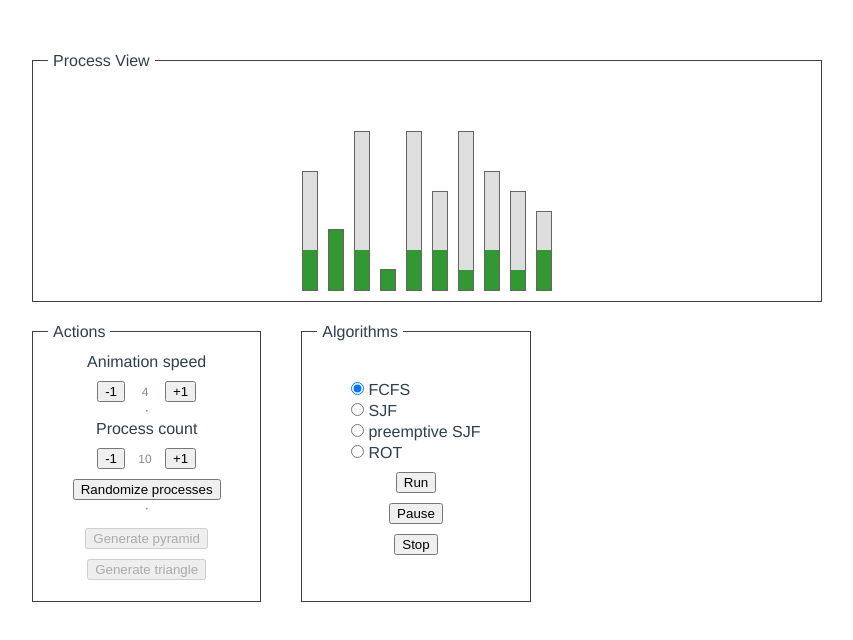
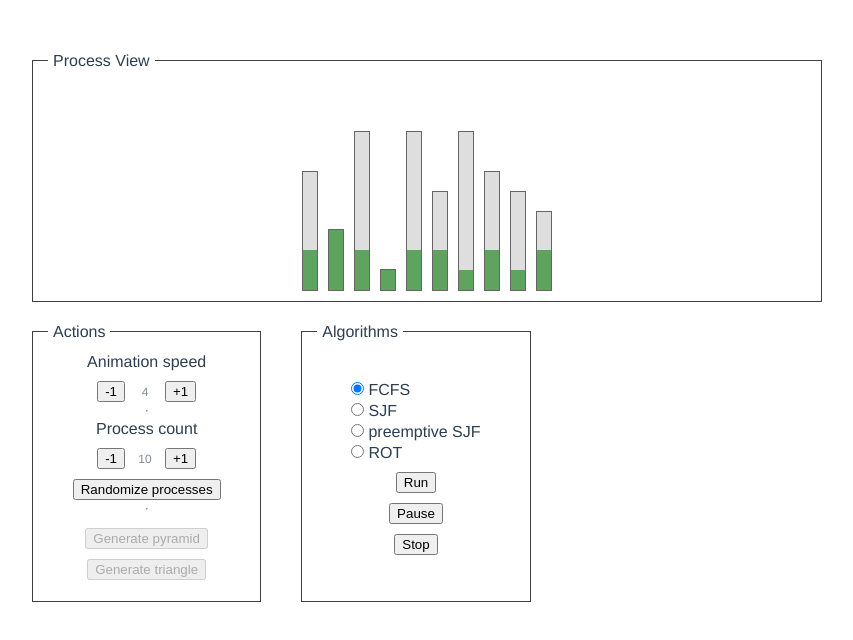
Before and after one commit to Kartm/processor-scheduling, a Vue app: page / in a window 1280 px wide. Shown: the top 640 px of the page, without its empty margins (224-1077 px from the left). Built offline with nearby package versions, Linux system fonts and the light colour scheme.

Commit message:
Refactoring

```diff
--- a/src/App.vue
+++ b/src/App.vue
@@ -137,7 +137,7 @@ export default class App extends Vue {
     return {
       id: `asdasdasdasdasd`,
       neededTime: Math.floor(Math.random() * 10) + 1,
-      usedTime: Math.floor(Math.random() * 4) + 1,
+      timeLeft: Math.floor(Math.random() * 4) + 1,
       totalWaitingTime: 0
     } as IProcess;
   }
@@ -160,8 +160,8 @@ export default class App extends Vue {
         const currentProcess = this.processes[i % length];
 
         if (running) {
-          if (currentProcess.usedTime >= 1) {
-            this.processes[i % length].usedTime += -1;
+          if (currentProcess.timeLeft >= 1) {
+            this.processes[i % length].timeLeft += -1;
             requestAnimationFrame(() => this.animatedFcfs(i + 1));
           } else {
             requestAnimationFrame(() => this.animatedFcfs(i + 1, true));
--- a/src/components/Process.vue
+++ b/src/components/Process.vue
@@ -28,11 +28,11 @@ export default class Process extends Vue {
   }
 
   public get completedHeight() {
-    return this.process.usedTime * this.timeUnitToPixelRatio;
+    return this.process.timeLeft * this.timeUnitToPixelRatio;
   }
 
   public get isFinished() {
-    return this.process.usedTime === 0;
+    return this.process.timeLeft === 0;
   }
 }
 </script>
@@ -54,7 +54,7 @@ div.process {
 
   div.completedOverlay {
     width: 100%;
-    background-color: green;
+    background-color: rgba(9, 121, 9, 0.781);
   }
 }
 </style>
--- a/src/store/models.interface.ts
+++ b/src/store/models.interface.ts
@@ -1,7 +1,7 @@
 export interface IProcess {
   id: string;
   neededTime: number;
-  usedTime: number;
+  timeLeft: number;
   totalWaitingTime: number;
 }
 
```
Also changed, not shown: .eslintrc.js.
